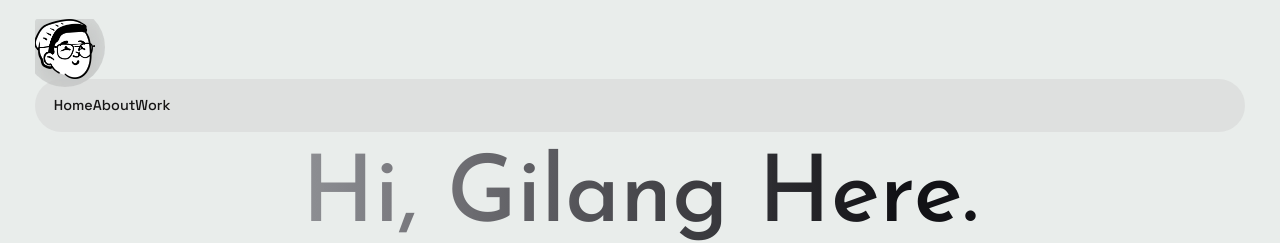
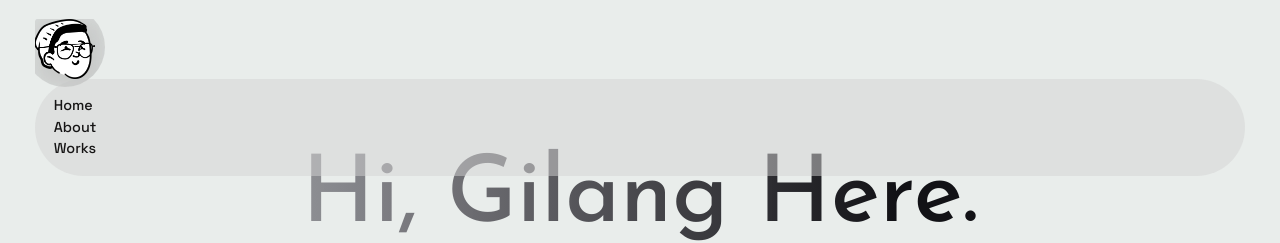
Before and after one commit to 9Alpha9/my-portofolio, a React (Vite) app: page / in a window 1280 px wide. Shown: the top 243 px of the page. Built offline with nearby package versions, Linux system fonts and the light colour scheme.

Commit message:
fix nav link V.1

```diff
--- a/src/components/Navbar.jsx
+++ b/src/components/Navbar.jsx
@@ -38,14 +38,33 @@ const Navbar = () => {
                         <div className="nav__link ">
                             <div className="flex flex-row gap-3 xl:gap-4 nav__link__item text-gray-950 backdrop-blur-md">
                                 <span className="relative block gap-3">
-                                    <Link to={"/"}>Home</Link>
+                                    <ul className="flex flex-row gap-4 nav__link__wrapper">
+                                        <li className="nav__links__items">
+                                            <a className="nav__links" href="/">
+                                                Home
+                                            </a>
+                                        </li>
+                                        <li className="nav__links__items">
+                                            <a
+                                                className="nav__links"
+                                                href="/about"
+                                            >
+                                                About
+                                            </a>
+                                        </li>
+                                        <li className="nav__links__items">
+                                            <a className="nav__links" href="#">
+                                                Works
+                                            </a>
+                                        </li>
+                                    </ul>
                                 </span>
-                                <span className="relative block gap-3">
+                                {/* <span className="relative block gap-3">
                                     <Link to={"/about"}>About</Link>
                                 </span>
                                 <span className="relative block gap-3">
                                     <Link to={"#"}>Work</Link>
-                                </span>
+                                </span> */}
                             </div>
                         </div>
                     </div>
```
